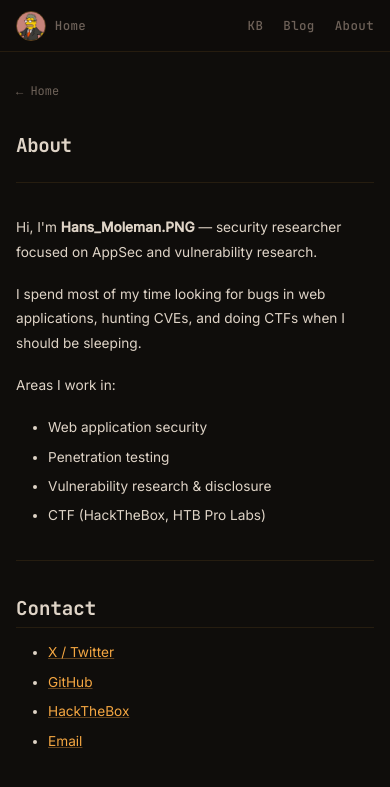
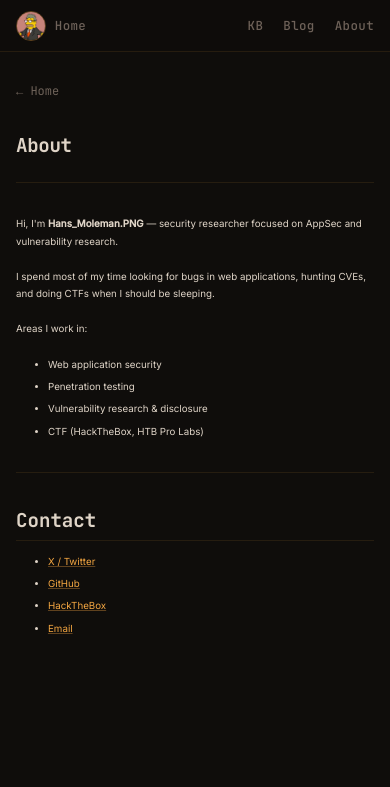
Before and after one commit to HansMolemanPNG/hansmolemanpng.github.io, an MkDocs documentation site: the page built from docs/about.md, in a window 390 px wide. Shown: the top 787 px of the page. Built offline with MkDocs 1.6.1, drawn with Linux system fonts in a browser that asks for light colours.

Commit message:
Mobile: reduce article body text from 3.5vw to 2.5vw
https://claude.ai/code/session_01RkizXWCwpk2GxfPxeWvNQ1

```diff
--- a/docs/assets/style.css
+++ b/docs/assets/style.css
@@ -1103,7 +1103,7 @@ img { max-width: 100%; display: block; }
      when the viewport is dynamically widened to fit wide code blocks.
      pre code scales with vw so it grows in proportion to the container. */
   .article-content,
-  .article-subtitle   { font-size: 3.5vw; }
+  .article-subtitle   { font-size: 2.5vw; }
   .article-title      { font-size: 5.4vw; }
   .article-content h1 { font-size: 5.6vw; }
   .article-content h2 { font-size: 4.9vw; }
```
